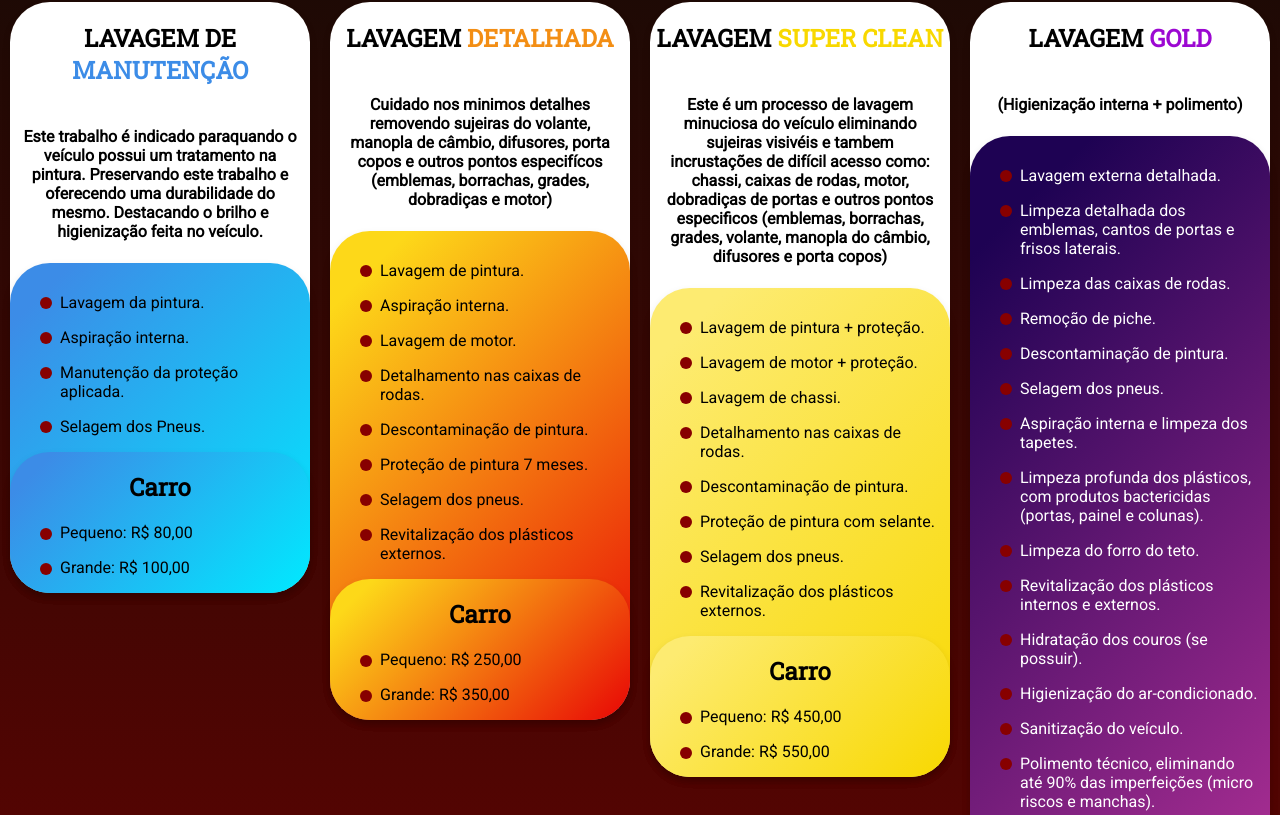
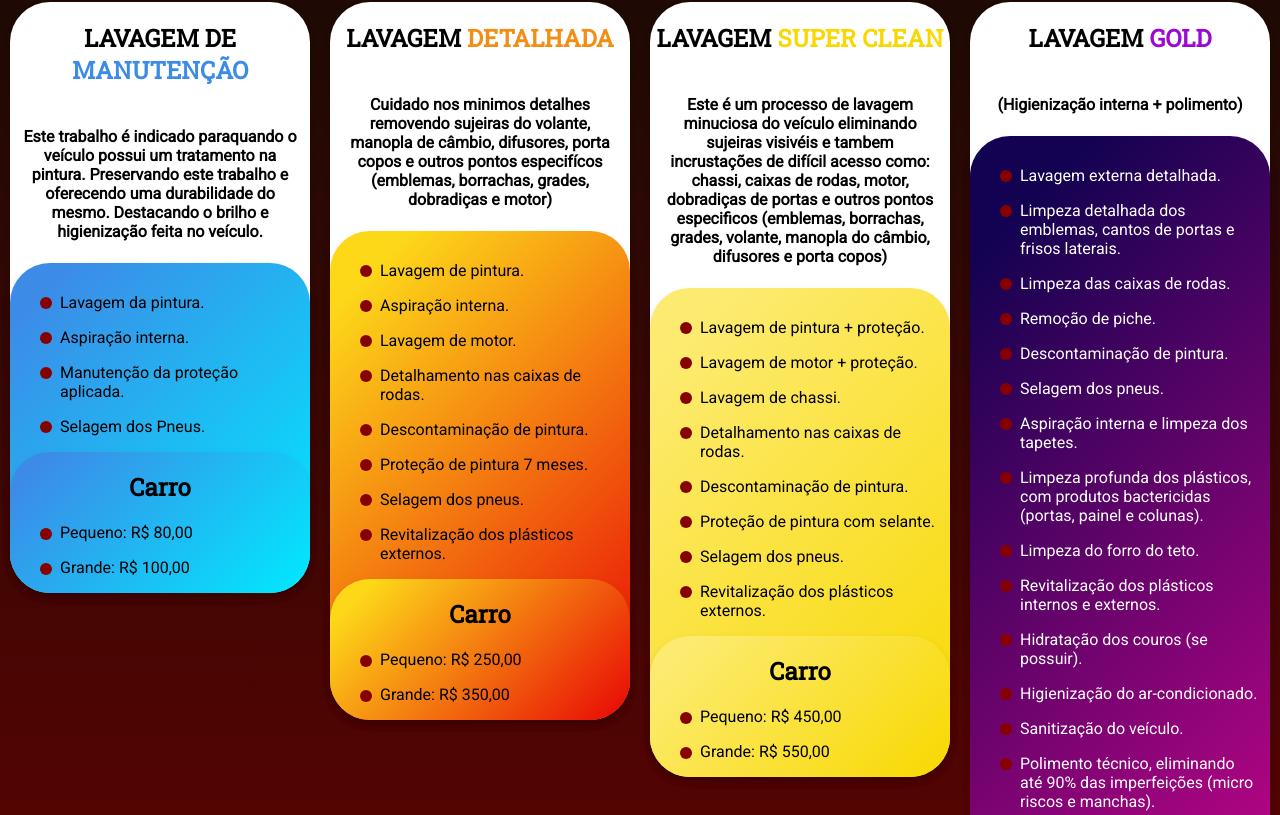
Before and after one commit to DRaffa/Nilson, a plain HTML site: page index.html in a window 1280 px wide. Shown: the part 845-1660 px from the top of the page. Drawn offline with Linux system fonts and the light colour scheme; a script that the page names is missing.

Commit message:
Ajuste css

```diff
--- a/styles.css
+++ b/styles.css
@@ -142,7 +142,7 @@ body {
 }
 
 .super {
-  background-image: linear-gradient( 135deg,  rgba(30,2,83,1) 10%, rgba(198,55,160,1) 100% );
+  background-image: linear-gradient( 135deg,#130251 10%, #db0590 100% );
   color: #fff;
 }
 
```
